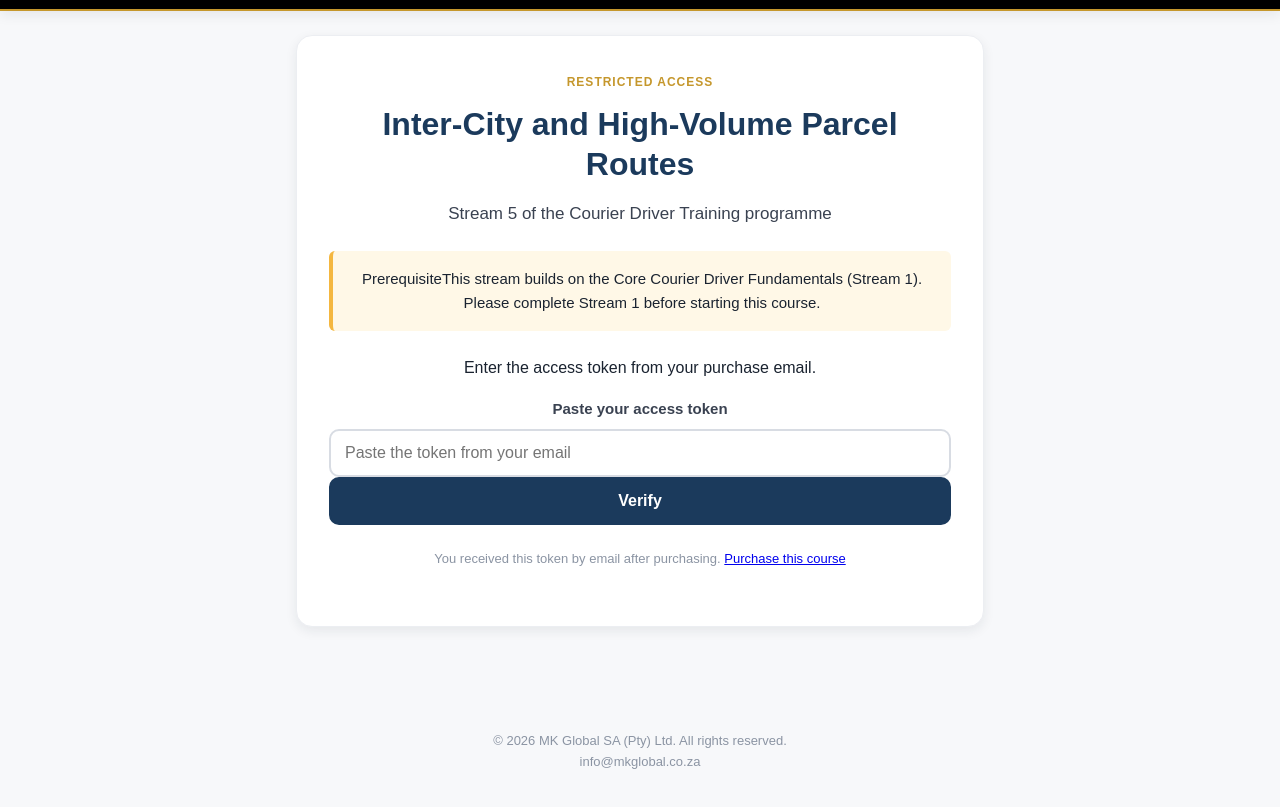
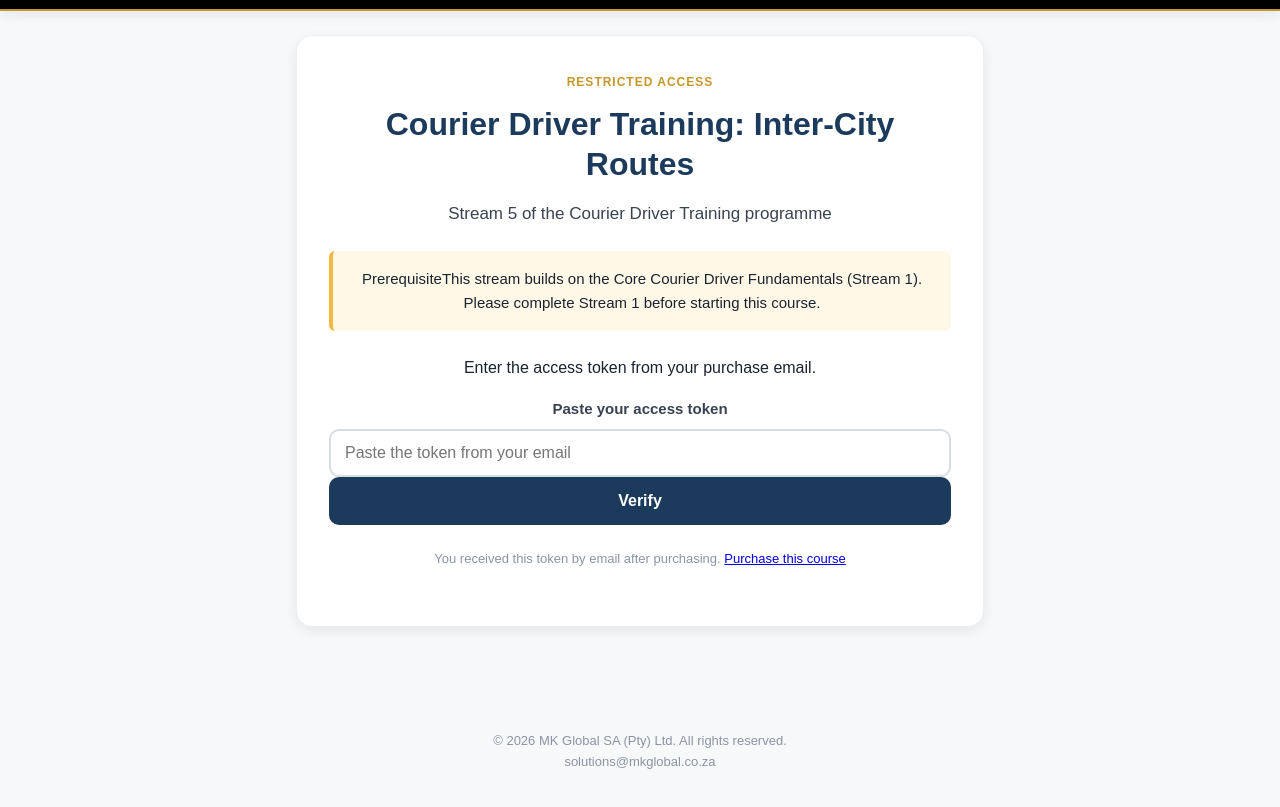
Before and after one commit to mumbak2-cell/mkg-courier-intercity, a plain HTML site: page index.html in a window 1280 px wide. Shown: the part 87-894 px from the top of the page. Drawn offline with Linux system fonts and the light colour scheme.

Commit message:
fix: align course title to certificate, update support email, fix pass message
Course name on screen now matches the certificate and purchase email
title ("Courier Driver Training: Inter-City Routes", from the website's api/_lib/products.js).
Footer address info@ -> solutions@mkglobal.co.za.
- Pass message no longer says the learner completed "the full Courier Driver Training programme" (overstated a single-course purchase). It now names only this course.
Copy only; no assessment, token or certificate logic touched.

Co-Authored-By: Claude Sonnet 5.5 <noreply@anthropic.com>

```diff
--- a/index.html
+++ b/index.html
@@ -3,9 +3,9 @@
 <head>
 <meta charset="UTF-8">
 <meta name="viewport" content="width=device-width, initial-scale=1.0, maximum-scale=5.0">
-<meta name="description" content="Inter-City and High-Volume Parcel Routes online course by MK Global SA. Professional training for South African courier drivers handling long-distance and high-volume work.">
+<meta name="description" content="Courier Driver Training: Inter-City Routes online course by MK Global SA. Professional training for South African courier drivers handling long-distance and high-volume work.">
 <meta name="theme-color" content="#1B3A5C">
-<title>Inter-City and High-Volume Parcel Routes | MK Global SA</title>
+<title>Courier Driver Training: Inter-City Routes | MK Global SA</title>
 
 <style>
 :root {
@@ -179,7 +179,7 @@ p{margin:0 0 var(--space-4) 0}
 <div class="view is-active" id="view-access">
   <div class="card text-center">
     <span class="eyebrow">Restricted access</span>
-    <h1 id="gate-title">Inter-City and High-Volume Parcel Routes</h1>
+    <h1 id="gate-title">Courier Driver Training: Inter-City Routes</h1>
     <p class="lead">Stream 5 of the Courier Driver Training programme</p>
     <div class="callout callout--warning"><span class="callout__title">Prerequisite</span>This stream builds on the Core Courier Driver Fundamentals (Stream 1). Please complete Stream 1 before starting this course.</div>
     <p id="gate-status">Checking your access...</p>
@@ -221,7 +221,7 @@ p{margin:0 0 var(--space-4) 0}
 <!-- DASHBOARD -->
 <div class="view" id="view-dashboard">
   <div class="card">
-    <span class="eyebrow">Stream 5: Inter-City and High-Volume Parcel Routes</span>
+    <span class="eyebrow">Courier Driver Training: Inter-City Routes (Stream 5)</span>
     <h1>Your Course Dashboard</h1>
     <p id="dashGreeting"></p>
     <div class="progress">
@@ -259,7 +259,7 @@ p{margin:0 0 var(--space-4) 0}
   <div class="card">
     <button class="btn btn--secondary" id="backToDashFromAss" style="margin-bottom:var(--space-4)">&larr; Back to Dashboard</button>
     <span class="eyebrow">Final Assessment</span>
-    <h1>Inter-City and High-Volume Parcel Routes</h1>
+    <h1>Courier Driver Training: Inter-City Routes</h1>
     <div id="ass-intro">
       <p class="lead">This assessment has 10 multiple-choice questions, marked on the MK Global server. Answer at least 8 of the 10 correctly to pass and earn your verified Certificate of Completion. It is followed by 5 reflection questions for your own practice. They are not marked, are not sent to MK Global, and do not affect your result.</p>
       <div class="meta-row">
@@ -303,7 +303,7 @@ p{margin:0 0 var(--space-4) 0}
 </main>
 
 <footer class="site-footer">
-  <p>&copy; 2026 MK Global SA (Pty) Ltd. All rights reserved.<br>info@mkglobal.co.za</p>
+  <p>&copy; 2026 MK Global SA (Pty) Ltd. All rights reserved.<br>solutions@mkglobal.co.za</p>
 </footer>
 
 <script>
@@ -1202,7 +1202,7 @@ function showCertificate() {
   if (!result || !result.passed || typeof result.certificateUrl !== "string" || !result.certificateUrl.startsWith(CERT_PAGE_PREFIX)) return;
   const firstName = state.learner ? state.learner.name.split(" ")[0] : "";
   document.getElementById("certMessage").textContent =
-    "Well done" + (firstName ? ", " + firstName : "") + ". You have completed the Inter-City and High-Volume Parcel Routes course and the full Courier Driver Training programme.";
+    "Well done" + (firstName ? ", " + firstName : "") + ". You have completed the Courier Driver Training: Inter-City Routes course.";
   document.getElementById("certLink").href = result.certificateUrl;
   showView("view-certificate");
 }
```
